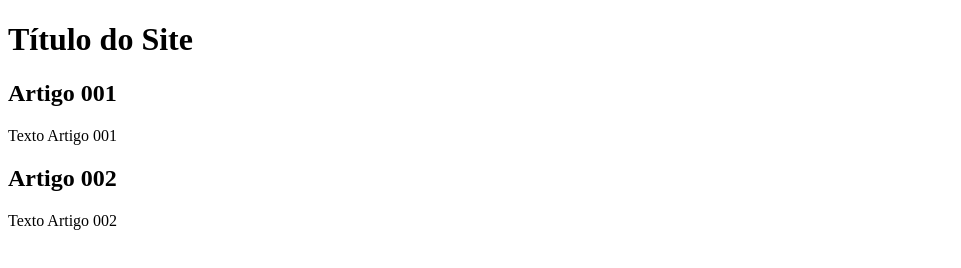
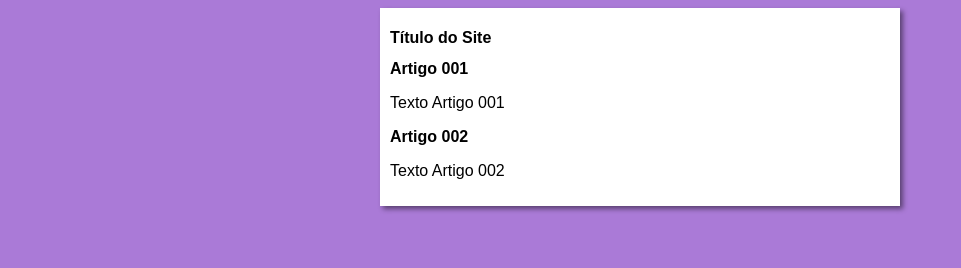
Before and after one commit to LucasCosta-Code23/projeto-site, a plain HTML site: page index.html in a window 1280 px wide. Shown: the whole page, without its empty margins (0-961 px from the left). Drawn offline with Linux system fonts and the light colour scheme.

Commit message:
Update index.html

```diff
--- a/index.html
+++ b/index.html
@@ -5,7 +5,8 @@
     <meta charset="UTF-8">
     <meta http-equiv="X-UA-Compatible" content="IE=edge">
     <meta name="viewport" content="width=device-width, initial-scale=1.0">
-    <title>Título do Site</title>
+    <title>Curso em vídeo</title>
+    <link rel="stylesheet" href="estilos/style.css">
 </head>
 
 <body>
```
